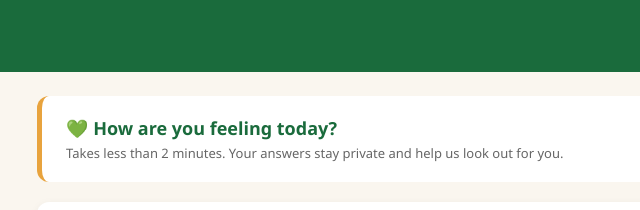
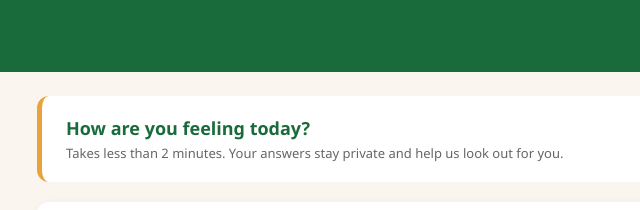
Before and after one commit to Damola1-tech/student-health-system, a website: page frontend/dashboard.html in a window 1280 px wide. Shown: the top 210 px of the page, 219-859 px from the left. Drawn offline with Linux system fonts and the light colour scheme; sample sign-in values are in the browser's storage.

Commit message:
Remove emoji from welcome message

```diff
--- a/frontend/dashboard.html
+++ b/frontend/dashboard.html
@@ -194,7 +194,7 @@
   <div class="main">
 
     <div class="welcome" id="welcomeSection">
-      <h3>💚 How are you feeling today?</h3>
+      <h3> How are you feeling today?</h3>
       <p>Takes less than 2 minutes. Your answers stay private and help us look out for you.</p>
     </div>
 
```
